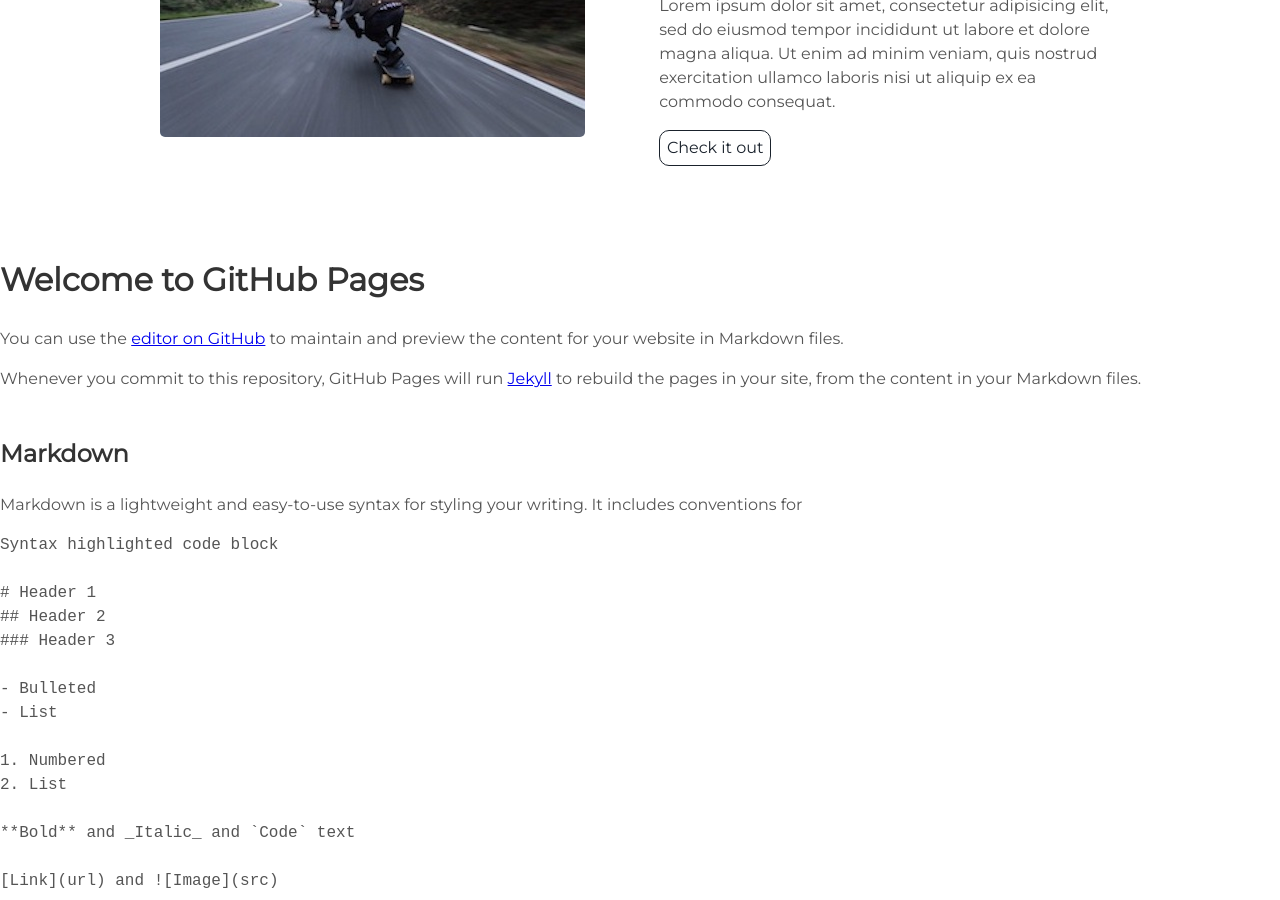
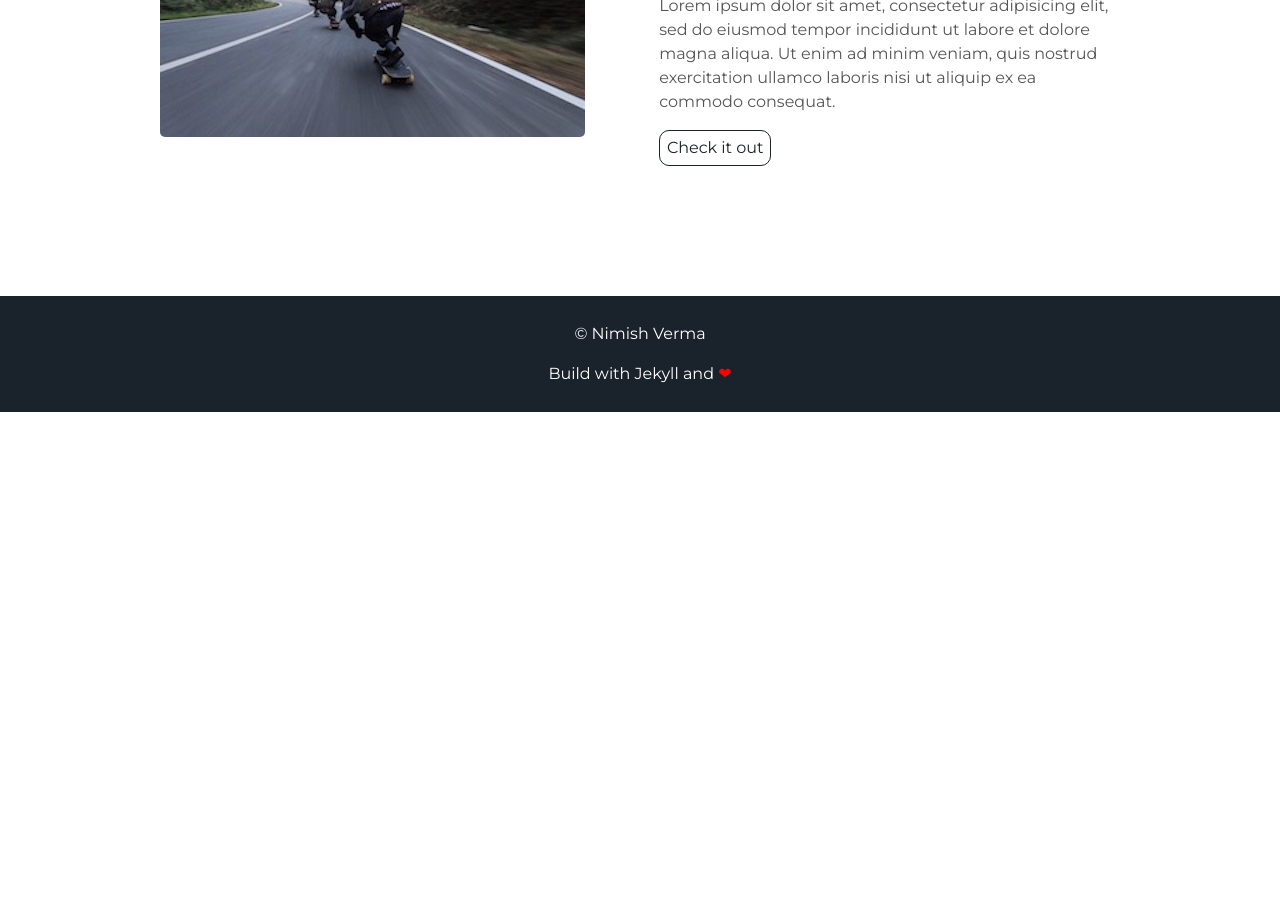
Before and after one commit to NimishVerma/NimishVerma.github.io, a Jekyll site: the page built from index.html, in a window 1280 px wide and 900 px high, scrolled down 2167 px. Built offline with Jekyll 4.4.1, drawn with Linux system fonts in a browser that asks for light colours; our own code applies the rules of GitHub Pages for plain Markdown files; after the commit the page ends 2579 px from its top, so only the background shows below that; some of the changed text lies outside the part shown.

Commit message:
added hyperlinks, removed default readme.md

````diff
--- a/_config.yml
+++ b/_config.yml
@@ -11,7 +11,7 @@ user_title: Full Stack Developer and Data Science Enthusiast
 email: nimishverma@ymail.com
 twitter_username: nimish7
 github_username:  bigpythonimish
-gplus_username:  lorem_ipsum
+gplus_username:
 
 # Google-analytics
 google-analytics:
--- a/_includes/footer.html
+++ b/_includes/footer.html
@@ -1,6 +1,6 @@
 <footer class="footer">
     <p>&copy; {{site.username}}</p>
-    <p>Build with Jekyll and <span class="love">❤</span> by <a href="https://github.com/nrandecker">Nathan Randecker</a></p>
+    <p>Build with Jekyll and <span class="love">❤</span>
 </footer>
 <script src="//cdn.jsdelivr.net/particles.js/2.0.0/particles.min.js"></script>
 <script src="{{ "/assets/js/sweet-scroll.min.js" | prepend: site.baseurl }}"></script>
--- a/_includes/header.html
+++ b/_includes/header.html
@@ -6,9 +6,8 @@
       </h1>
       <div class="header-icons">
         <a aria-label="Send email" href="#"><i class="icon fa fa-envelope"></i></a>
-        <a aria-label="My Twitter" target="_blank" href="#"><i class="icon fa fa-twitter" aria-hidden="true"></i></a>
-        <a aria-label="My Google Plus" target="_blank" href="#"><i class="icon fa fa-google-plus" aria-hidden="true"></i></a>
-        <a aria-label="My Github" target="_blank" href="#"><i class="icon fa fa-github-alt" aria-hidden="true"></i></a>
+        <a aria-label="My Twitter" target="_blank" href="https://twitter.com/nimish7"><i class="icon fa fa-twitter" aria-hidden="true"></i></a>
+        <a aria-label="My Github" target="_blank" href="https://github.com/bigpythonimish"><i class="icon fa fa-github-alt" aria-hidden="true"></i></a>
       </div>
       <div class="header-links">
         <a class="link" href="#about" data-scroll>About Me</a>
--- a/index.md
+++ /dev/null
@@ -1,37 +0,0 @@
-## Welcome to GitHub Pages
-
-You can use the [editor on GitHub](https://github.com/bigpythonimish/bigpythonimish.github.io/edit/master/index.md) to maintain and preview the content for your website in Markdown files.
-
-Whenever you commit to this repository, GitHub Pages will run [Jekyll](https://jekyllrb.com/) to rebuild the pages in your site, from the content in your Markdown files.
-
-### Markdown
-
-Markdown is a lightweight and easy-to-use syntax for styling your writing. It includes conventions for
-
-```markdown
-Syntax highlighted code block
-
-# Header 1
-## Header 2
-### Header 3
-
-- Bulleted
-- List
-
-1. Numbered
-2. List
-
-**Bold** and _Italic_ and `Code` text
-
-[Link](url) and ![Image](src)
-```
-
-For more details see [GitHub Flavored Markdown](https://guides.github.com/features/mastering-markdown/).
-
-### Jekyll Themes
-
-Your Pages site will use the layout and styles from the Jekyll theme you have selected in your [repository settings](https://github.com/bigpythonimish/bigpythonimish.github.io/settings). The name of this theme is saved in the Jekyll `_config.yml` configuration file.
-
-### Support or Contact
-
-Having trouble with Pages? Check out our [documentation](https://help.github.com/categories/github-pages-basics/) or [contact support](https://github.com/contact) and we’ll help you sort it out.
````
